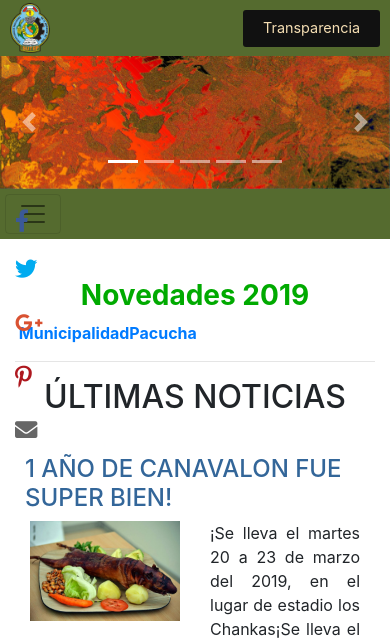
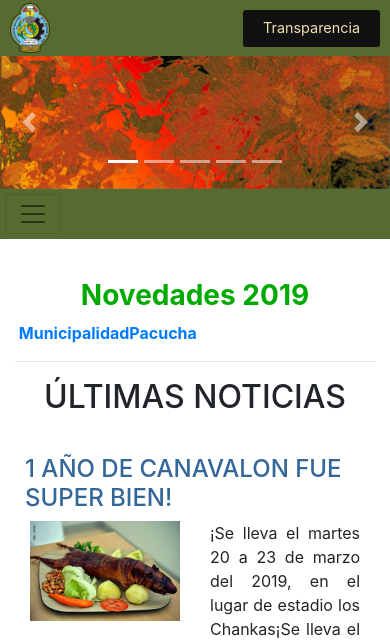
Before and after one commit to KevinQL/ProyectoMuni, a PHP site: page /index-p.html in a window 390 px wide. Shown: the top 642 px of the page. Run offline with PHP 8.4, Linux system fonts and the light colour scheme; some libraries are stand-ins or nearby versions.

Commit message:
Menu vertical de redes s. Telefonos

```diff
--- a/css/rs-estilos.css
+++ b/css/rs-estilos.css
@@ -71,3 +71,9 @@
 .menu-vertical-redes-s ul .e:hover{
     background: #666666;
 }
+
+@media (max-width:576px){
+    .menu-vertical-redes-s{
+        display: none;
+    }
+}
```
